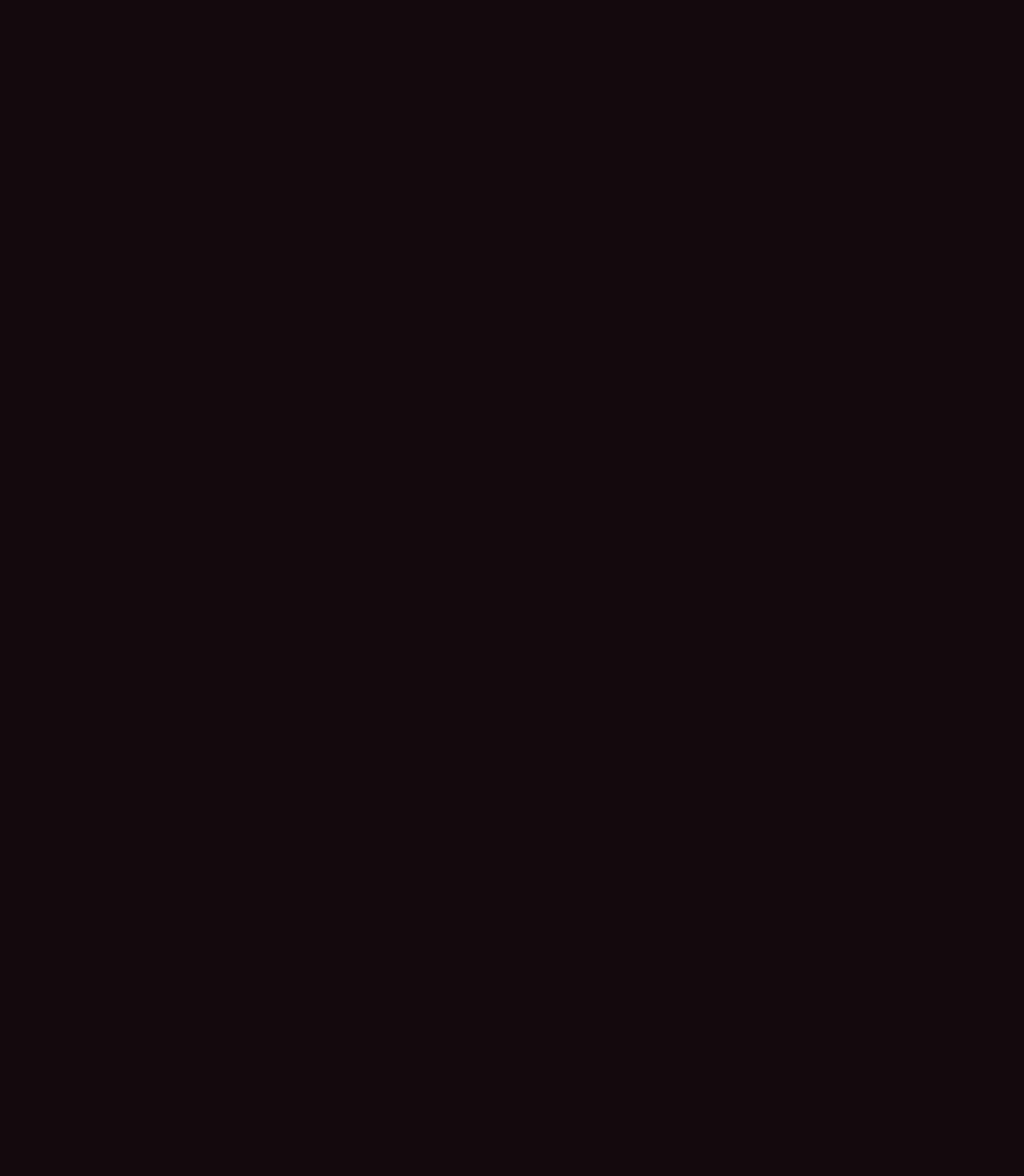
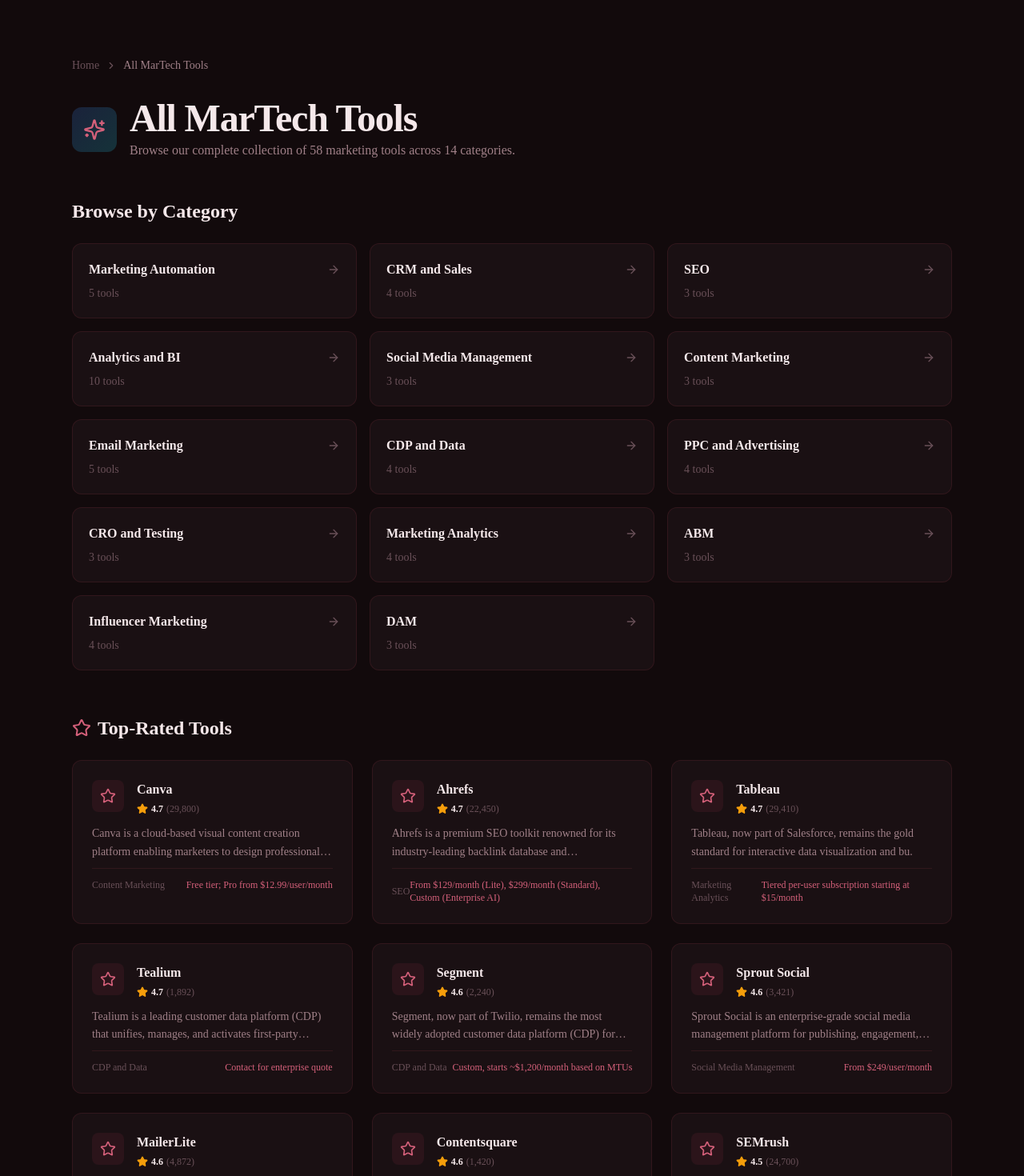
Before and after one commit to edi-tech-tools/martech-tool-hub, a Next.js app: page /tools in a window 1280 px wide. Before the commit this address had no page. Shown: the part 120-1590 px from the top of the page at 80% size. Before the commit the page ends 800 px from the top, so only its background shows below. Built offline with nearby package versions, Linux system fonts and the light colour scheme.

Commit message:
fix: martech /tools 404 — replaced redirect with proper tools listing, added /best page

```diff
--- /dev/null
+++ b/app/best/page.tsx
@@ -0,0 +1,88 @@
+"use client";
+
+import { useMemo } from "react";
+import Link from "next/link";
+import { ALL_TOOLS } from "@/data/tools";
+import { ArrowRight, ChevronRight, Star, Sparkles } from "lucide-react";
+
+function slugify(category: string) {
+  return category.toLowerCase().replace(/\s+/g, "-");
+}
+
+export default function BestPage() {
+  const categories = useMemo(() => {
+    const m = new Map<string, { count: number; bestSlug: string }>();
+    for (const t of ALL_TOOLS) {
+      if (!m.has(t.category)) {
+        m.set(t.category, {
+          count: 0,
+          bestSlug: slugify(t.category),
+        });
+      }
+      m.get(t.category)!.count++;
+    }
+    return [...m.entries()]
+      .map(([name, data]) => ({ name, ...data }))
+      .sort((a, b) => b.count - a.count);
+  }, []);
+
+  return (
+    <div className="relative min-h-screen bg-[#120a0c] pt-32 pb-20 px-6">
+      <div className="fixed inset-0 -z-10 overflow-hidden">
+        <div className="absolute top-[10%] right-[-5%] w-[35%] h-[35%] rounded-full bg-[#a0304e]/[0.03] blur-[100px]" />
+        <div className="absolute bottom-[20%] left-[-5%] w-[30%] h-[30%] rounded-full bg-[#6b1d30]/[0.04] blur-[80px]" />
+      </div>
+      <div className="max-w-[1100px] mx-auto">
+        <nav className="flex items-center gap-2 text-sm text-[#695058] mb-8">
+          <Link href="/" className="hover:text-[#d4607a] transition-colors">
+            Home
+          </Link>
+          <ChevronRight className="w-3.5 h-3.5" />
+          <span className="text-[#a08088]">Best Tools 2026</span>
+        </nav>
+
+        <header className="mb-12">
+          <div className="flex items-center gap-4 mb-4">
+            <div className="w-14 h-14 rounded-xl bg-gradient-to-br from-[#3B82F6]/20 to-[#22D3EE]/20 flex items-center justify-center">
+              <Sparkles className="w-7 h-7 text-[#d4607a]" />
+            </div>
+            <div>
+              <h1 className="text-4xl md:text-5xl font-extrabold text-[#f5e8ea] tracking-tight">
+                Best MarTech Tools in 2026
+              </h1>
+              <p className="text-base text-[#a08088] mt-1">
+                Expert-curated rankings and comparisons across {categories.length} marketing technology categories.
+                Find the perfect tools for your stack.
+              </p>
+            </div>
+          </div>
+        </header>
+
+        <section>
+          <h2 className="text-2xl font-bold text-[#f5e8ea] mb-6">
+            Browse Categories
+          </h2>
+          <div className="grid grid-cols-1 sm:grid-cols-2 lg:grid-cols-3 gap-4">
+            {categories.map((cat) => (
+              <Link
+                key={cat.name}
+                href={`/best/${cat.bestSlug}`}
+                className="group bg-[#1a1013] border border-[rgba(180,60,80,0.15)] rounded-xl p-5 card-hover"
+              >
+                <div className="flex items-center justify-between mb-2">
+                  <h3 className="font-bold text-[#f5e8ea] group-hover:text-[#d4607a] transition-colors">
+                    {cat.name}
+                  </h3>
+                  <ArrowRight className="w-4 h-4 text-[#695058] group-hover:text-[#d4607a] transition-colors" />
+                </div>
+                <p className="text-sm text-[#695058]">
+                  {cat.count} tool{cat.count !== 1 ? "s" : ""} compared
+                </p>
+              </Link>
+            ))}
+          </div>
+        </section>
+      </div>
+    </div>
+  );
+}
--- a/app/tools/page.tsx
+++ b/app/tools/page.tsx
@@ -1,5 +1,142 @@
-import { redirect } from 'next/navigation';
+"use client";
+
+import { useMemo } from "react";
+import Link from "next/link";
+import { ALL_TOOLS } from "@/data/tools";
+import { ArrowRight, ChevronRight, Star, Sparkles } from "lucide-react";
+
+function slugify(category: string) {
+  return category.toLowerCase().replace(/\s+/g, "-");
+}
 
 export default function ToolsPage() {
-  redirect('/best');
+  const categories = useMemo(() => {
+    const m = new Map<string, { count: number; bestSlug: string }>();
+    for (const t of ALL_TOOLS) {
+      if (!m.has(t.category)) {
+        m.set(t.category, {
+          count: 0,
+          bestSlug: slugify(t.category),
+        });
+      }
+      m.get(t.category)!.count++;
+    }
+    return [...m.entries()].map(([name, data]) => ({ name, ...data }));
+  }, []);
+
+  const featuredTools = useMemo(
+    () => [...ALL_TOOLS].sort((a, b) => b.rating - a.rating).slice(0, 12),
+    []
+  );
+
+  return (
+    <div className="relative min-h-screen bg-[#120a0c] pt-32 pb-20 px-6">
+      <div className="fixed inset-0 -z-10 overflow-hidden">
+        <div className="absolute top-[10%] right-[-5%] w-[35%] h-[35%] rounded-full bg-[#a0304e]/[0.03] blur-[100px]" />
+        <div className="absolute bottom-[20%] left-[-5%] w-[30%] h-[30%] rounded-full bg-[#6b1d30]/[0.04] blur-[80px]" />
+      </div>
+      <div className="max-w-[1100px] mx-auto">
+        <nav className="flex items-center gap-2 text-sm text-[#695058] mb-8">
+          <Link href="/" className="hover:text-[#d4607a] transition-colors">
+            Home
+          </Link>
+          <ChevronRight className="w-3.5 h-3.5" />
+          <span className="text-[#a08088]">All MarTech Tools</span>
+        </nav>
+
+        <header className="mb-12">
+          <div className="flex items-center gap-4 mb-4">
+            <div className="w-14 h-14 rounded-xl bg-gradient-to-br from-[#3B82F6]/20 to-[#22D3EE]/20 flex items-center justify-center">
+              <Sparkles className="w-7 h-7 text-[#d4607a]" />
+            </div>
+            <div>
+              <h1 className="text-4xl md:text-5xl font-extrabold text-[#f5e8ea] tracking-tight">
+                All MarTech Tools
+              </h1>
+              <p className="text-base text-[#a08088] mt-1">
+                Browse our complete collection of {ALL_TOOLS.length} marketing tools across {categories.length} categories.
+              </p>
+            </div>
+          </div>
+        </header>
+
+        {/* Categories Index */}
+        <section className="mb-14">
+          <h2 className="text-2xl font-bold text-[#f5e8ea] mb-6">
+            Browse by Category
+          </h2>
+          <div className="grid grid-cols-1 sm:grid-cols-2 lg:grid-cols-3 gap-4">
+            {categories.map((cat) => (
+              <Link
+                key={cat.name}
+                href={`/best/${cat.bestSlug}`}
+                className="group bg-[#1a1013] border border-[rgba(180,60,80,0.15)] rounded-xl p-5 card-hover"
+              >
+                <div className="flex items-center justify-between mb-2">
+                  <h3 className="font-bold text-[#f5e8ea] group-hover:text-[#d4607a] transition-colors">
+                    {cat.name}
+                  </h3>
+                  <ArrowRight className="w-4 h-4 text-[#695058] group-hover:text-[#d4607a] transition-colors" />
+                </div>
+                <p className="text-sm text-[#695058]">
+                  {cat.count} tool{cat.count !== 1 ? "s" : ""}
+                </p>
+              </Link>
+            ))}
+          </div>
+        </section>
+
+        {/* Featured / Top-Rated Tools */}
+        <section>
+          <h2 className="text-2xl font-bold text-[#f5e8ea] mb-6 flex items-center gap-2">
+            <Star className="w-6 h-6 text-[#d4607a]" />
+            Top-Rated Tools
+          </h2>
+          <div className="grid grid-cols-1 md:grid-cols-2 lg:grid-cols-3 gap-6">
+            {featuredTools.map((tool) => {
+              const Icon = tool.icon;
+              return (
+                <Link
+                  key={tool.id}
+                  href={`/tools/${tool.id}`}
+                  className="group bg-[#1a1013] border border-[rgba(180,60,80,0.15)] rounded-xl p-6 card-hover"
+                >
+                  <div className="flex items-start gap-4 mb-3">
+                    <div className="w-10 h-10 rounded-lg bg-[rgba(160,48,78,0.12)] flex items-center justify-center shrink-0 group-hover:scale-110 transition-transform">
+                      <Icon className="w-5 h-5 text-[#d4607a]" />
+                    </div>
+                    <div className="min-w-0 flex-1">
+                      <h3 className="font-bold text-[#f5e8ea] group-hover:text-[#d4607a] transition-colors truncate">
+                        {tool.name}
+                      </h3>
+                      <div className="flex items-center gap-1 mt-1">
+                        <Star className="w-3.5 h-3.5 text-[#F59E0B] fill-[#F59E0B]" />
+                        <span className="text-xs font-bold text-[#f5e8ea]">
+                          {tool.rating}
+                        </span>
+                        <span className="text-xs text-[#695058]">
+                          ({tool.reviewCount.toLocaleString()})
+                        </span>
+                      </div>
+                    </div>
+                  </div>
+                  <p className="text-sm text-[#a08088] leading-relaxed line-clamp-2 mb-2">
+                    {tool.description}
+                  </p>
+                  <div className="flex items-center justify-between pt-3 border-t border-[rgba(180,60,80,0.15)]">
+                    <span className="text-xs text-[#695058]">
+                      {tool.category}
+                    </span>
+                    <span className="text-xs text-[#d4607a] font-medium">
+                      {tool.pricing}
+                    </span>
+                  </div>
+                </Link>
+              );
+            })}
+          </div>
+        </section>
+      </div>
+    </div>
+  );
 }
```
